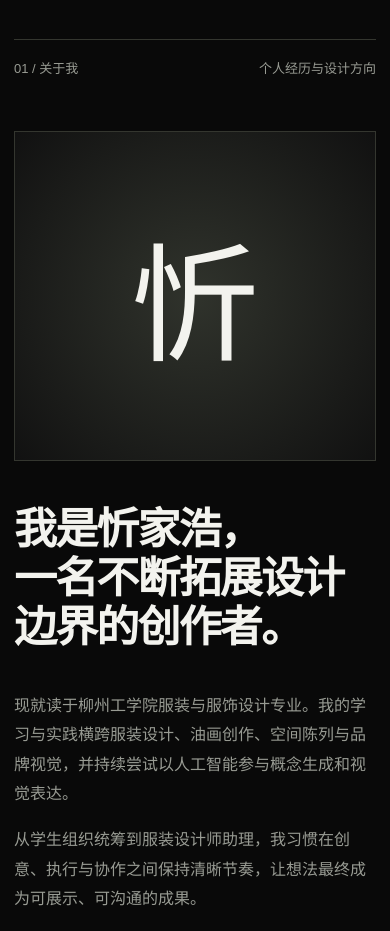
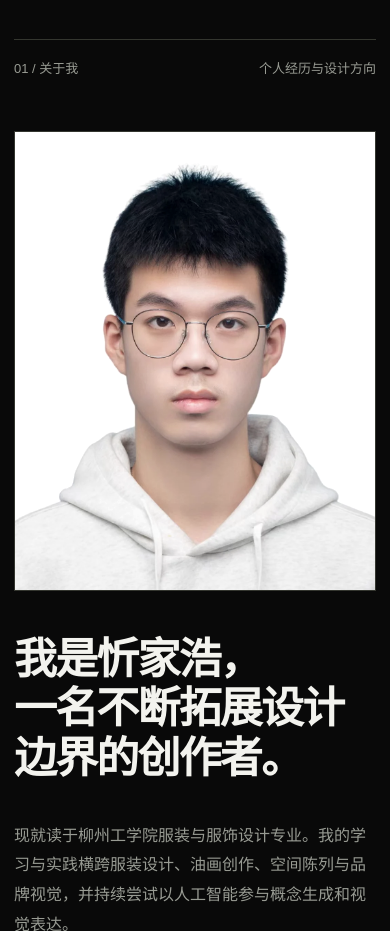
Before and after one commit to lavinhiseyni982-creator/xin-jiahao-portfolio, a plain HTML site: page index.html in a window 390 px wide. Shown: the part 780-1711 px from the top of the page. Drawn offline with Linux system fonts and the light colour scheme.

Commit message:
在关于我模块加入个人肖像

```diff
--- a/index.html
+++ b/index.html
@@ -5,9 +5,10 @@
 img{display:block;max-width:100%}.project,.cert{content-visibility:auto;contain-intrinsic-size:800px}.cover,.cert button{-webkit-tap-highlight-color:transparent;touch-action:manipulation}.cover img,.cert img{background:#171814}.stage>img{transition:opacity .2s}.lightbox{overscroll-behavior:contain}.thumbs{-webkit-overflow-scrolling:touch;scrollbar-width:none}.thumbs::-webkit-scrollbar{display:none}
 @media(max-width:900px){body{overflow-x:hidden}.nav{height:74px}.brand small{display:none}.contactBtn{padding:9px 15px}.hero{height:88svh;min-height:600px}.heroText{padding-top:22svh}.hero h1{font-size:clamp(48px,14vw,76px);line-height:1.08;margin:28px 0 30px}.heroIntro{font-size:16px;line-height:1.75}.section{padding:76px 0}.rule{gap:18px}.about{margin-top:54px;gap:44px}.about h2,.bigTitle{font-size:clamp(38px,11vw,58px)}.about p{font-size:16px;line-height:1.85}.portrait b{font-size:128px}.stats{gap:0;justify-content:space-between}.stats b{font-size:36px}.timeline{margin-top:52px}.timeline article{padding:28px 22px}.bigTitle{margin:52px 0 64px}.project{margin-bottom:68px}.cover{height:auto;aspect-ratio:4/3}.cover img{object-fit:cover}.cover span{opacity:1;font-size:13px}.meta{padding:20px 0;gap:14px}.meta h3{font-size:28px}.meta p{font-size:14px}.strengths{margin-top:54px}.strengths article{min-height:230px;padding:26px 22px}.strengths h3{margin-top:42px}.certGrid{gap:52px;margin-top:54px}.cert button{height:auto;aspect-ratio:4/3}.footer{min-height:90svh}.footer h2{font-size:clamp(54px,17vw,84px);margin:38px 0 58px}.lightbox{padding:76px 8px 112px}.stage>img{max-width:100%;max-height:68svh}.lightTitle{left:16px;top:24px;max-width:62vw}.close{right:14px;top:16px}.prev,.next{top:auto;bottom:28px;width:46px;height:46px}.prev{left:16px}.next{right:16px}.thumbs{bottom:30px;max-width:calc(100vw - 150px)}.count{bottom:86px}.top{width:44px;height:44px}}
 @media(max-width:480px){.wrap{width:calc(100% - 28px)}.hero h1{letter-spacing:-.06em}.tag,.sectionLabel{font-size:12px}.meta{grid-template-columns:32px 1fr}.stats b{font-size:31px}.stats span{font-size:11px}.contact b{font-size:18px;overflow-wrap:anywhere}}
+.portrait{height:clamp(520px,42vw,720px);min-height:0;overflow:hidden}.portrait img{width:100%;height:100%;object-fit:cover;object-position:center 28%;filter:saturate(.82) contrast(1.03);transition:transform .7s ease}.portrait:hover img{transform:scale(1.015)}@media(max-width:900px){.portrait{height:min(118vw,480px);min-height:0}.portrait img{object-position:center 24%}}
 </style></head><body><header class="nav wrap"><a class="brand" href="#top">忻家浩<small>作品集</small></a><nav><a href="#about">关于我</a><a href="#work">精选项目</a><a href="#strength">个人优势</a><a href="#award">获奖证书</a></nav><a class="contactBtn" href="#contact">联系我</a></header>
 <section class="hero" id="top" style="background-image:url('assets/image-01.webp')"><div class="heroText wrap"><p class="tag">服装设计 · 人工智能设计 · 品牌设计</p><h1>在传统与未来之间，<br>重塑穿着的叙事。</h1><p class="heroIntro">我关注服装、文化与技术的交汇，用结构、材料和视觉语言，把概念转化为可以被感知的作品。</p></div></section>
-<section class="section wrap" id="about"><div class="rule"><span>01 / 关于我</span><span>个人经历与设计方向</span></div><div class="about"><div class="portrait"><b>忻</b></div><div><h2>我是忻家浩，<br>一名不断拓展设计边界的创作者。</h2><p>现就读于柳州工学院服装与服饰设计专业。我的学习与实践横跨服装设计、油画创作、空间陈列与品牌视觉，并持续尝试以人工智能参与概念生成和视觉表达。</p><p>从学生组织统筹到服装设计师助理，我习惯在创意、执行与协作之间保持清晰节奏，让想法最终成为可展示、可沟通的成果。</p><div class="stats"><div><b>08</b><span>设计奖项</span></div><div><b>06</b><span>核心项目</span></div><div><b>03+</b><span>年设计实践</span></div></div></div></div><div class="timeline"><article><time>2023.09—至今</time><h3>柳州工学院</h3><p>服装与服饰设计本科，系统学习创意服装、结构工艺、立体裁剪、面料再造与民族服饰创新。</p></article><article><time>2024.06—至今</time><h3>服装设计师助理</h3><p>参与展厅布置、墙绘与装置策划、服装效果图绘制及服装手作教学。</p></article><article><time>2025.09—至今</time><h3>学生会副主席</h3><p>配合学院开展大型活动，承担组织协调工作并搭建师生沟通桥梁。</p></article></div></section>
+<section class="section wrap" id="about"><div class="rule"><span>01 / 关于我</span><span>个人经历与设计方向</span></div><div class="about"><div class="portrait"><img src="assets/portrait-xin-jiahao.webp" alt="忻家浩个人肖像" loading="lazy" decoding="async"></div><div><h2>我是忻家浩，<br>一名不断拓展设计边界的创作者。</h2><p>现就读于柳州工学院服装与服饰设计专业。我的学习与实践横跨服装设计、油画创作、空间陈列与品牌视觉，并持续尝试以人工智能参与概念生成和视觉表达。</p><p>从学生组织统筹到服装设计师助理，我习惯在创意、执行与协作之间保持清晰节奏，让想法最终成为可展示、可沟通的成果。</p><div class="stats"><div><b>08</b><span>设计奖项</span></div><div><b>06</b><span>核心项目</span></div><div><b>03+</b><span>年设计实践</span></div></div></div></div><div class="timeline"><article><time>2023.09—至今</time><h3>柳州工学院</h3><p>服装与服饰设计本科，系统学习创意服装、结构工艺、立体裁剪、面料再造与民族服饰创新。</p></article><article><time>2024.06—至今</time><h3>服装设计师助理</h3><p>参与展厅布置、墙绘与装置策划、服装效果图绘制及服装手作教学。</p></article><article><time>2025.09—至今</time><h3>学生会副主席</h3><p>配合学院开展大型活动，承担组织协调工作并搭建师生沟通桥梁。</p></article></div></section>
 <section class="section work" id="work"><div class="wrap"><div class="rule"><span>02 / 精选项目</span><span>点击图片进入交互图集</span></div><h2 class="bigTitle">作品不是答案，<br>而是新的提问。</h2><div id="projects"></div></div></section>
 <section class="section wrap" id="strength"><div class="rule"><span>03 / 个人优势</span><span>能力结构与工作方式</span></div><div class="strengths"><article><i>01</i><h3>服装设计</h3><p>从趋势研究、效果图到结构与工艺，建立完整的系列设计表达。</p></article><article><i>02</i><h3>人工智能设计</h3><p>将生成式工具融入灵感探索、视觉提案与概念呈现，提高设计迭代效率。</p></article><article><i>03</i><h3>品牌视觉</h3><p>以服装为核心延伸视觉识别、空间陈列与传播内容，保持统一的品牌气质。</p></article><article><i>04</i><h3>组织协作</h3><p>具备学生组织与活动统筹经验，能够协调团队、拆解任务并推动执行落地。</p></article></div></section>
 <section class="section wrap" id="award"><div class="rule"><span>04 / 获奖证书</span><span>设计竞赛与作品认可</span></div><div class="certGrid" id="certs"></div></section>
```
Also changed, not shown: assets/portrait-xin-jiahao.webp (added).
